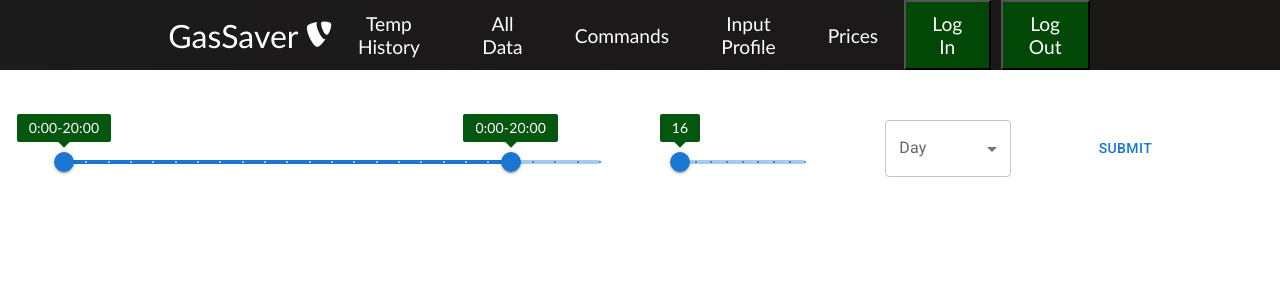
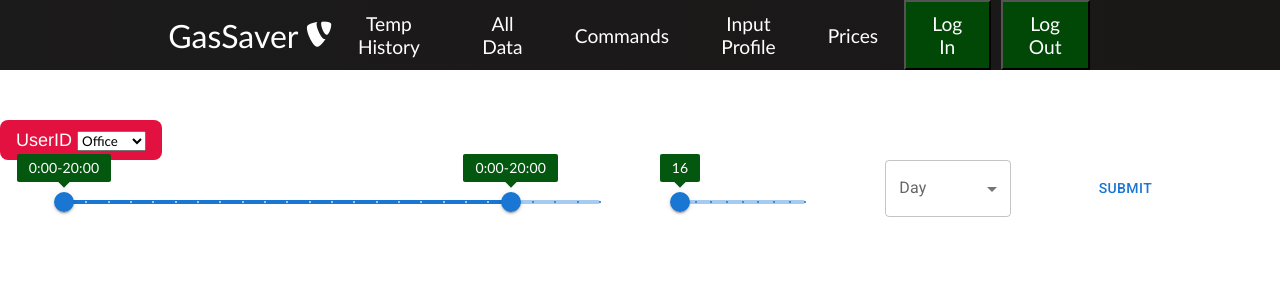
Before and after one commit to morganr72/react-website-hh-3, a React (Create React App) app: page /InputProfile in a window 1280 px wide. Shown: the top 300 px of the page. Built offline with nearby package versions, Linux system fonts and the light colour scheme.

Commit message:
AutoCommit

```diff
--- a/src/components/pages/AllData.js
+++ b/src/components/pages/AllData.js
@@ -10,6 +10,7 @@ import "../Charts.css";
 import {
   Chart as ChartJS,
   CategoryScale,
+  Filler,
   Title,
   Legend,
   BarController,
@@ -31,6 +32,7 @@ ChartJS.register(
   CategoryScale,
   LineElement,
   PointElement,
+  Filler,
   LinearScale,
   TimeScale,
   Tooltip,
@@ -127,17 +129,6 @@ function AllData() {
     labels: chart?.map((x) => x.DateTime),
     datasets: [
       {
-        label: `Desired Temp`,
-        pointHitRadius: 1,
-        type: "line",
-        data: chart?.map((x) => x.TempDemand),
-        pointRadius: 1,
-        borderColor: "#f49f16",
-        backgroundColor: "#f49f16",
-        yAxisID: "y1",
-      },
-
-      {
         label: `Expected Temp`,
         type: "line",
         data: chart?.map((x) => x.CalcInTemp),
@@ -164,6 +155,29 @@ function AllData() {
         borderColor: "#68015a",
         backgroundColor: "#68015a",
         yAxisID: "y",
+      },
+      {
+        label: `Desired Temp Low`,
+        pointHitRadius: 1,
+        type: "line",
+        data: chart?.map((x) => x.DesTempLow),
+        pointRadius: 1,
+        fill: "+1",
+        borderColor: "#f49f16",
+        backgroundColor: "#f49f16",
+        yAxisID: "y1",
+      },
+
+      {
+        label: `Desired Temp High`,
+        pointHitRadius: 1,
+        type: "line",
+        data: chart?.map((x) => x.DesTempHigh),
+        pointRadius: 1,
+        fill: false,
+        borderColor: "#14d214",
+        backgroundColor: "#14d214",
+        yAxisID: "y1",
       },
       {
         label: `Water Demand`,
--- a/src/components/pages/InputProfile.js
+++ b/src/components/pages/InputProfile.js
@@ -89,10 +89,15 @@ function Picker() {
   //   temp: state.temp,
   //   day: state.day,
   // };
+  const [val, setValue] = React.useState("P100001");
+  const handleDevChange = (event) => {
+    setValue(event.target.value);
+  };
   const jsonString = " ";
   var baseUrl =
     "https://w2s4kg8ggk.execute-api.us-east-1.amazonaws.com/default/InputProfileAPI?device=" +
-    "66E32E1B&timestart=" +
+    val +
+    "&timestart=" +
     state.times[0] +
     "&timeend=" +
     state.times[1] +
@@ -155,6 +160,16 @@ function Picker() {
   return (
     <>
       <div class="godown-60" id="godown"></div>
+      <div>
+        <label class="CboxLab">
+          {"UserID "}
+          <select value={val} onChange={handleChange}>
+            <option value="P100001">Office</option>
+            <option value="P100002">Home 1</option>
+            <option value="P100003">Home 2</option>
+          </select>
+        </label>
+      </div>
       <ThemeProvider theme={inptheme}>
         <Container>
           <Grid container spacing={10}>
@@ -220,7 +235,7 @@ function Picker() {
                   name="day"
                   value={state.day}
                   label="Day"
-                  onChange={handleChange}
+                  onChange={handleDevChange}
                 >
                   <MenuItem value={1}>Weekday</MenuItem>
                   <MenuItem value={2}>Weekend</MenuItem>
```
